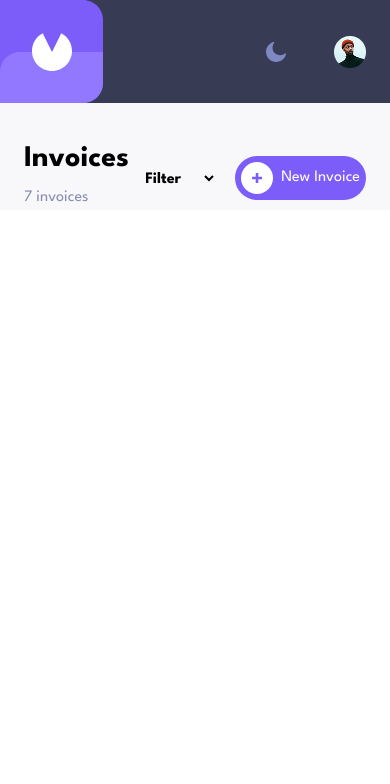
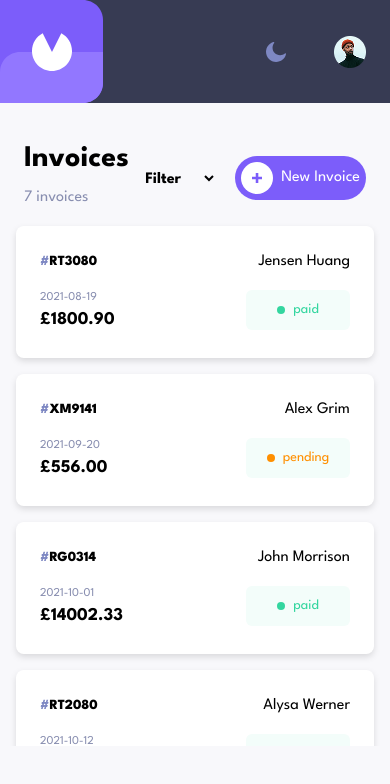
Before and after one commit to saidburxon-jorayev/Invoice-App, a React (Vite) app: page / in a window 390 px wide. Shown: the top 784 px of the page. Built offline with nearby package versions, Linux system fonts and the light colour scheme.

Commit message:
invoice page done fully with responsive and modes and notfound page on invoice

```diff
--- a/src/App.jsx
+++ b/src/App.jsx
@@ -20,7 +20,9 @@ function App() {
   }, [setTheme]);
 
   return (
-    <div className={`${theme === "light" ? "bg-[#F8F8FB]" : "bg-[#141625]"}`}>
+    <div
+      className={`${theme === "light" ? "bg-[#F8F8FB]" : "bg-[#141625]"} h-dvh`}
+    >
       <Routes>
         <Route
           path="/"
--- /dev/null
+++ b/src/assets/data.json
@@ -0,0 +1,231 @@
+[
+  {
+    "id": "RT3080",
+    "createdAt": "2021-08-18",
+    "paymentDue": "2021-08-19",
+    "description": "Re-branding",
+    "paymentTerms": 1,
+    "clientName": "Jensen Huang",
+    "clientEmail": "jensenh@mail.com",
+    "status": "paid",
+    "senderAddress": {
+      "street": "19 Union Terrace",
+      "city": "London",
+      "postCode": "E1 3EZ",
+      "country": "United Kingdom"
+    },
+    "clientAddress": {
+      "street": "106 Kendell Street",
+      "city": "Sharrington",
+      "postCode": "NR24 5WQ",
+      "country": "United Kingdom"
+    },
+    "items": [
+      {
+        "name": "Brand Guidelines",
+        "quantity": 1,
+        "price": 1800.9,
+        "total": 1800.9
+      }
+    ],
+    "total": 1800.9
+  },
+  {
+    "id": "XM9141",
+    "createdAt": "2021-08-21",
+    "paymentDue": "2021-09-20",
+    "description": "Graphic Design",
+    "paymentTerms": 30,
+    "clientName": "Alex Grim",
+    "clientEmail": "alexgrim@mail.com",
+    "status": "pending",
+    "senderAddress": {
+      "street": "19 Union Terrace",
+      "city": "London",
+      "postCode": "E1 3EZ",
+      "country": "United Kingdom"
+    },
+    "clientAddress": {
+      "street": "84 Church Way",
+      "city": "Bradford",
+      "postCode": "BD1 9PB",
+      "country": "United Kingdom"
+    },
+    "items": [
+      {
+        "name": "Banner Design",
+        "quantity": 1,
+        "price": 156.0,
+        "total": 156.0
+      },
+      {
+        "name": "Email Design",
+        "quantity": 2,
+        "price": 200.0,
+        "total": 400.0
+      }
+    ],
+    "total": 556.0
+  },
+  {
+    "id": "RG0314",
+    "createdAt": "2021-09-24",
+    "paymentDue": "2021-10-01",
+    "description": "Website Redesign",
+    "paymentTerms": 7,
+    "clientName": "John Morrison",
+    "clientEmail": "jm@myco.com",
+    "status": "paid",
+    "senderAddress": {
+      "street": "19 Union Terrace",
+      "city": "London",
+      "postCode": "E1 3EZ",
+      "country": "United Kingdom"
+    },
+    "clientAddress": {
+      "street": "79 Dover Road",
+      "city": "Westhall",
+      "postCode": "IP19 3PF",
+      "country": "United Kingdom"
+    },
+    "items": [
+      {
+        "name": "Website Redesign",
+        "quantity": 1,
+        "price": 14002.33,
+        "total": 14002.33
+      }
+    ],
+    "total": 14002.33
+  },
+  {
+    "id": "RT2080",
+    "createdAt": "2021-10-11",
+    "paymentDue": "2021-10-12",
+    "description": "Logo Concept",
+    "paymentTerms": 1,
+    "clientName": "Alysa Werner",
+    "clientEmail": "alysa@email.co.uk",
+    "status": "pending",
+    "senderAddress": {
+      "street": "19 Union Terrace",
+      "city": "London",
+      "postCode": "E1 3EZ",
+      "country": "United Kingdom"
+    },
+    "clientAddress": {
+      "street": "63 Warwick Road",
+      "city": "Carlisle",
+      "postCode": "CA20 2TG",
+      "country": "United Kingdom"
+    },
+    "items": [
+      {
+        "name": "Logo Sketches",
+        "quantity": 1,
+        "price": 102.04,
+        "total": 102.04
+      }
+    ],
+    "total": 102.04
+  },
+  {
+    "id": "AA1449",
+    "createdAt": "2021-10-7",
+    "paymentDue": "2021-10-14",
+    "description": "Re-branding",
+    "paymentTerms": 7,
+    "clientName": "Mellisa Clarke",
+    "clientEmail": "mellisa.clarke@example.com",
+    "status": "pending",
+    "senderAddress": {
+      "street": "19 Union Terrace",
+      "city": "London",
+      "postCode": "E1 3EZ",
+      "country": "United Kingdom"
+    },
+    "clientAddress": {
+      "street": "46 Abbey Row",
+      "city": "Cambridge",
+      "postCode": "CB5 6EG",
+      "country": "United Kingdom"
+    },
+    "items": [
+      {
+        "name": "New Logo",
+        "quantity": 1,
+        "price": 1532.33,
+        "total": 1532.33
+      },
+      {
+        "name": "Brand Guidelines",
+        "quantity": 1,
+        "price": 2500.0,
+        "total": 2500.0
+      }
+    ],
+    "total": 4032.33
+  },
+  {
+    "id": "TY9141",
+    "createdAt": "2021-10-01",
+    "paymentDue": "2021-10-31",
+    "description": "Landing Page Design",
+    "paymentTerms": 30,
+    "clientName": "Thomas Wayne",
+    "clientEmail": "thomas@dc.com",
+    "status": "pending",
+    "senderAddress": {
+      "street": "19 Union Terrace",
+      "city": "London",
+      "postCode": "E1 3EZ",
+      "country": "United Kingdom"
+    },
+    "clientAddress": {
+      "street": "3964  Queens Lane",
+      "city": "Gotham",
+      "postCode": "60457",
+      "country": "United States of America"
+    },
+    "items": [
+      {
+        "name": "Web Design",
+        "quantity": 1,
+        "price": 6155.91,
+        "total": 6155.91
+      }
+    ],
+    "total": 6155.91
+  },
+  {
+    "id": "FV2353",
+    "createdAt": "2021-11-05",
+    "paymentDue": "2021-11-12",
+    "description": "Logo Re-design",
+    "paymentTerms": 7,
+    "clientName": "Anita Wainwright",
+    "clientEmail": "",
+    "status": "draft",
+    "senderAddress": {
+      "street": "19 Union Terrace",
+      "city": "London",
+      "postCode": "E1 3EZ",
+      "country": "United Kingdom"
+    },
+    "clientAddress": {
+      "street": "",
+      "city": "",
+      "postCode": "",
+      "country": ""
+    },
+    "items": [
+      {
+        "name": "Logo Re-design",
+        "quantity": 1,
+        "price": 3102.04,
+        "total": 3102.04
+      }
+    ],
+    "total": 3102.04
+  }
+]
--- a/src/components/InvoiceCard.jsx
+++ b/src/components/InvoiceCard.jsx
@@ -1,10 +1,87 @@
 import React from "react";
+import useThemeStore from "../store/useThemeStore";
+import { useNavigate } from "react-router-dom";
 
-function InvoiceCard() {
+function InvoiceCard(props) {
+  const { theme } = useThemeStore();
+  console.log(props.invoice);
+  const navigate = useNavigate();
+
+  function handleRedirect(id) {
+    navigate(`/${id}`);
+  }
+
   return (
-    <>
-      <div className="contt"></div>
-    </>
+    <div
+      onClick={() => handleRedirect(props.invoice.id)}
+      className="px-4 sm:px-6 mt-4 flex flex-col gap-[16px]"
+    >
+      <div
+        className={`${
+          theme === "dark"
+            ? "text-white shadow-md bg-[#1E2139]"
+            : "text-black drop-shadow-md bg-white"
+        } sm:w-full rounded-lg p-6 flex flex-col sm:flex-row sm:items-center sm:justify-between gap-4 cursor-pointer hover:drop-shadow-lg transition-all`}
+      >
+        <div className="flex justify-between items-center sm:justify-start sm:gap-8 w-full sm:w-auto">
+          <h2 className="font-extrabold text-sm">
+            <span className="text-[#7E88C3]">#</span>
+            {props.invoice.id}
+          </h2>
+          <h2 className="sm:block">{props.invoice.clientName}</h2>
+        </div>
+
+        <div className="w-full sm:w-auto flex justify-between sm:justify-start sm:gap-8">
+          <div className="md:flex md:items-center md:gap-[73px]">
+            <p
+              className={`${
+                theme === "dark" ? "text-[#DFE3FA]" : "text-[#888EB0]"
+              } text-xs xl:flex`}
+            >
+              {props.invoice.paymentDue}
+            </p>
+            <h2 className="font-bold text-lg">
+              £{props.invoice.total.toFixed(2)}
+            </h2>
+          </div>
+
+          <div
+            className={`${
+              theme === "dark"
+                ? `${
+                    props.invoice.status == "paid"
+                      ? "bg-[#1F2B3F]"
+                      : props.invoice.status == "draft"
+                      ? "bg-[#292C44]"
+                      : "bg-[#2B2736]"
+                  } `
+                : "bg-[#F3FDFA]"
+            } flex items-center justify-center rounded-md gap-2 w-[104px] h-10`}
+          >
+            <div
+              className={`w-2 h-2 rounded-full ${
+                props.invoice.status == "paid"
+                  ? "bg-[#33D69F]"
+                  : props.invoice.status == "draft"
+                  ? "bg-[#fff]"
+                  : "bg-[#FF8F00]"
+              } `}
+            ></div>
+            <h2
+              className={`${
+                props.invoice.status == "paid"
+                  ? "text-[#33D69F]"
+                  : props.invoice.status == "draft"
+                  ? "text-[#fff]"
+                  : "text-[#FF8F00]"
+              } text-sm`}
+            >
+              {props.invoice.status}
+            </h2>
+          </div>
+        </div>
+      </div>
+    </div>
   );
 }
 
--- a/src/index.css
+++ b/src/index.css
@@ -8,3 +8,7 @@ body {
     max-width: 1220px;
     margin: 0 auto;
 }
+
+.overflow-x-scroll::-webkit-scrollbar {
+    display: none;
+}
--- a/src/pages/Invoices.jsx
+++ b/src/pages/Invoices.jsx
@@ -1,61 +1,101 @@
-import React from "react";
+import { useEffect, useState } from "react";
 import useThemeStore from "../store/useThemeStore";
 import Add from "../images/add.svg";
 import InvoiceCard from "../components/InvoiceCard";
+import db from "../assets/data.json";
+import NotFound from "../images/not-found.svg";
 
 function Invoices() {
+  const [filter, setFilter] = useState("filter");
   const { theme, setTheme } = useThemeStore();
+  const [data, setData] = useState(db);
+  useEffect(() => {
+    if (filter === "filter") {
+      setData(db);
+    } else {
+      setData(db.filter((prev) => prev.status === filter));
+    }
+  }, [filter]);
+
   return (
-    <div className="contma xl:justify-between xl:flex xl:items-start">
+    <div className="contma">
+      {db.length > 0 && (
+        <div>
           <div className="flex items-end justify-between xl:gap-[267px]">
             <div className="mt-[34px] pl-[24px]">
               <h1
                 className={`${
-              theme == "dark"
-                ? "text-white font-bold text-[30px] xl:font-bold xl:text-[32px]"
-                : "text-black font-bold text-[30px] xl:font-bold xl:text-[32px]"
-            }`}
+                  theme == "dark" ? "text-white" : "text-black"
+                } font-bold text-[30px] xl:text-[32px]`}
               >
                 Invoices
               </h1>
               <p
                 className={`${
-              theme == "dark"
-                ? "text-[#DFE3FA] font-normal mt-[4px] md:font-normal md:text-[15px] md:leading-[15px]"
-                : "text-[#888EB0] font-normal mt-[4px]"
-            } `}
+                  theme == "dark" ? "text-[#DFE3FA]" : "text-[#888EB0]"
+                } font-normal mt-[4px]`}
               >
-            7 invoices
+                {data.length} invoices
               </p>
             </div>
             <div className="flex items-center mb-[10px] gap-[18px] pr-[24px]">
               <select
+                value={filter}
+                onChange={(e) => setFilter(e.target.value)}
                 className={`${
-              theme == "dark"
-                ? "bg-[#141625] text-white outline-0 font-bold sm:text-[12px] cursor-pointer md:text-[16px]"
-                : "bg-[#F8F8FB] outline-0 font-bold sm:text-[12px] cursor-pointer md:text-[16px]"
-            }`}
+                  theme == "dark" ? "bg-[#141625] text-white" : "bg-[#F8F8FB]"
+                } outline-0 font-bold cursor-pointer`}
               >
-            <option className="cursor-pointer" value="filter">
-              Filter
-            </option>
-            <option className="cursor-pointer" value="paid">
-              Paid
-            </option>
-            <option className="cursor-pointer" value="pending">
-              Pending
-            </option>
-            <option className="cursor-pointer" value="draft">
-              Draft
-            </option>
+                <option value="filter">Filter</option>
+                <option value="paid">Paid</option>
+                <option value="pending">Pending</option>
+                <option value="draft">Draft</option>
               </select>
-          <button className="active:scale-90 transition-all xl:content-[Invoice] flex items-center p-[6px] bg-[#7C5DFA] text-white gap-[8px] rounded-3xl cursor-pointer">
+              <button className="truncate active:scale-90 transition-all flex items-center p-[6px] hover:bg-[#9277FF] bg-[#7C5DFA] text-white gap-[8px] rounded-3xl cursor-pointer">
                 <img src={Add} alt="add" />
                 New Invoice
               </button>
             </div>
           </div>
-      <InvoiceCard />
+          <div className="h-[536px] overflow-x-scroll">
+            {data.length > 0 &&
+              data.map(function (invoice, index) {
+                return <InvoiceCard key={index} invoice={invoice} />;
+              })}
+          </div>
+        </div>
+      )}
+
+      {db.length == 0 && (
+        <div className="flex flex-col items-center justify-center text-center">
+          <img src={NotFound} className="mt-[210px]" alt="notfound" />
+          <div className="text-center">
+            <h1
+              className={`${
+                theme == "dark" ? "text-[#fff]" : "text-[#0C0E16]"
+              } font-bold text-[20px] mt-[64px] mb-[24px]`}
+            >
+              There is nothing here
+            </h1>
+            <p
+              className={`${
+                theme == "dark" ? "text-[#fff]" : "text-[#0C0E16]"
+              } font-normal text-[12px] w-[180px]`}
+            >
+              Create an invoice by clicking the
+              <span
+                className={`text-[#DFE3FA] font-bold text-[12px] ${
+                  theme == "dark" ? "" : "text-[#888EB0]"
+                }`}
+              >
+                {" "}
+                New button{" "}
+              </span>
+              and get started
+            </p>
+          </div>
+        </div>
+      )}
     </div>
   );
 }
--- a/src/pages/InvoicesD.jsx
+++ b/src/pages/InvoicesD.jsx
@@ -1,9 +1,17 @@
 import React from "react";
+import useThemeStore from "../store/useThemeStore";
 
 function InvoicesD() {
+  const { theme, setTheme } = useThemeStore();
   return (
     <>
-      <h1>Invoice Details</h1>
+      <h1
+        className={`${
+          theme == "dark" ? "text-white" : "text-black"
+        } text-center text-6xl`}
+      >
+        Invoice Details
+      </h1>
     </>
   );
 }
```
Also changed, not shown: src/images/not-found.svg (added). Lines whose indentation alone changed are shown as unchanged.
